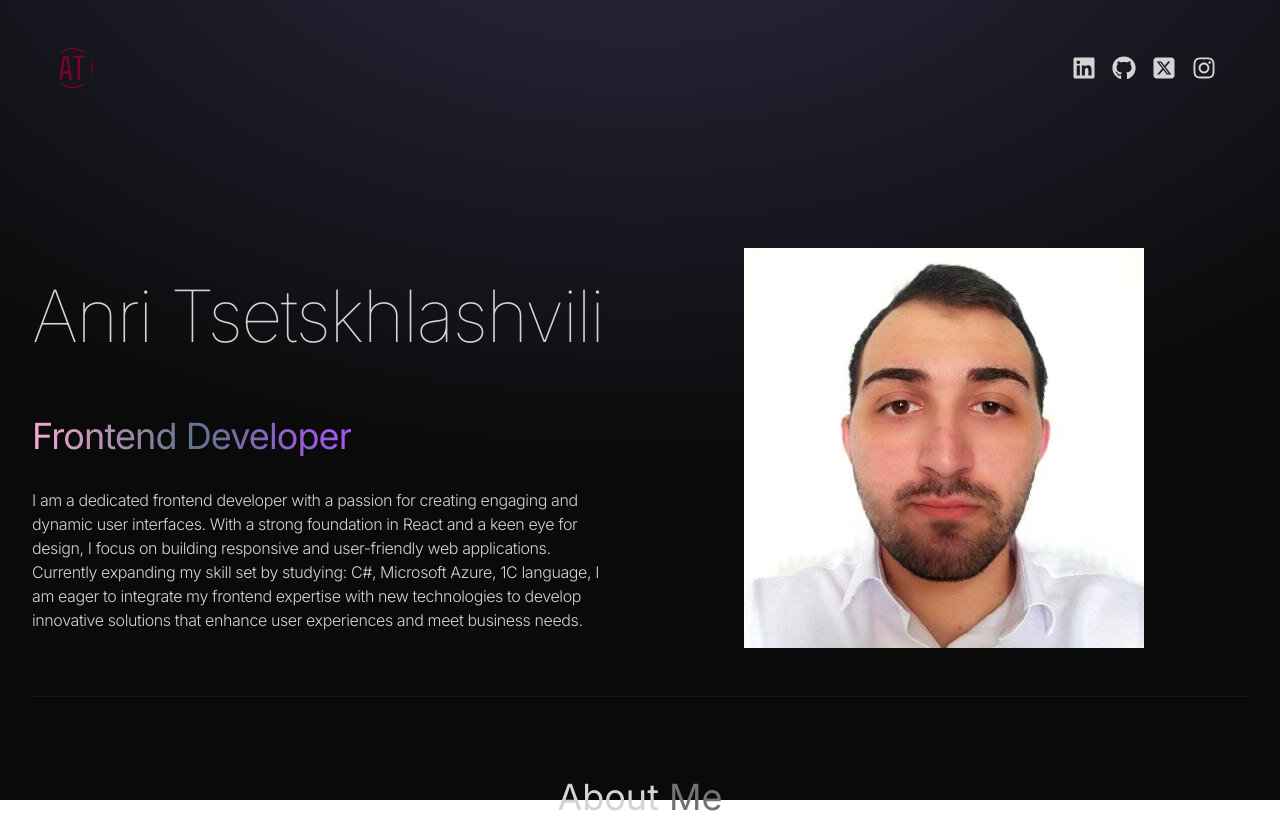
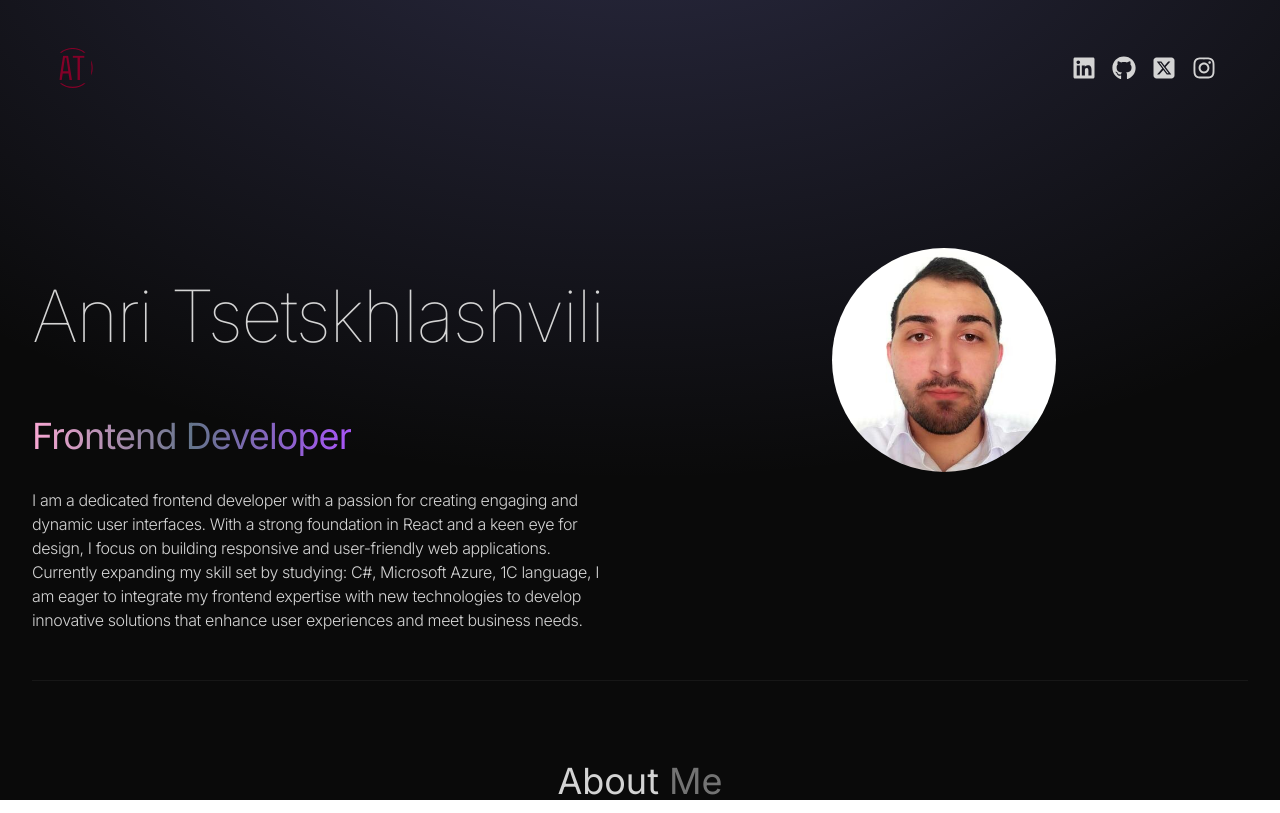
Before and after one commit to anritsetskhla10/portfolio, a React (Vite) app: page / in a window 1280 px wide. Shown: the top 813 px of the page. Built offline with nearby package versions, Linux system fonts and the light colour scheme.

Commit message:
change profile pic size

```diff
--- a/src/components/Hero.jsx
+++ b/src/components/Hero.jsx
@@ -44,7 +44,8 @@ function Hero() {
                 initial={{x:100 , opacity:0}}
                 animate={{x:0 , opacity:1}}
                 transition={{duration:1, delay: 1.2}}
-                src={ProfilePic} alt="profile photo" />
+                src={ProfilePic} alt="profile photo"
+                className="w-40 h-40 lg:w-56 lg:h-56 rounded-full"/>
               </div>
             </div>
       </div>
```
